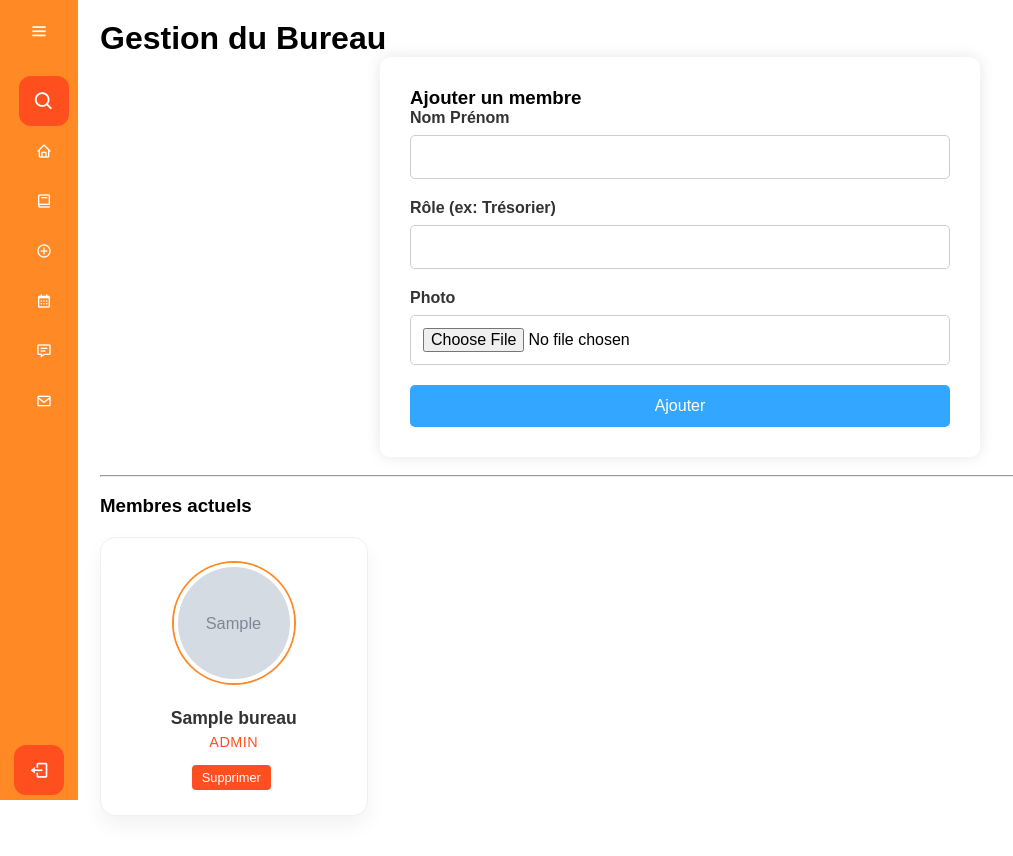
After one commit to Kocia7442s/AEPM_WEBSITE, a PHP site: page /gestion_bureau.php in a window 1280 px wide. The commit adds this page. Shown: the whole page, without its empty margins (0-1013 px from the left). Run offline with PHP 8.4, Linux system fonts and the light colour scheme; the visitor is signed in with stand-in values (Sample User, id 1); tables that the repository leaves empty or names only in its code hold one stand-in row (values such as "Sample post"); grey boxes marked "Sample" are stand-in pictures.

Commit message:
ajout onglet bureau + galerie photo

```diff
--- a/css/pages.css
+++ b/css/pages.css
@@ -122,3 +122,140 @@
 .validee { background-color: #FF6666; color: white; }
 .en_attente { background-color: #FFA500; color: white; }
 .free { background-color: #98FB98; }
+
+/* --- PAGE BUREAU (Team) --- */
+.team-grid {
+    display: grid;
+    grid-template-columns: repeat(auto-fill, minmax(220px, 1fr));
+    gap: 30px; /* Espace entre les cartes */
+    padding: 20px 0;
+    width: 100%;
+}
+
+.team-card {
+    background: white;
+    border-radius: 15px; /* Arrondi plus doux */
+    box-shadow: 0 10px 20px rgba(0,0,0,0.05); /* Ombre légère */
+    padding: 25px 15px;
+    text-align: center;
+    border: 1px solid #f0f0f0;
+    transition: transform 0.3s ease, box-shadow 0.3s ease;
+    display: flex;
+    flex-direction: column;
+    align-items: center;
+}
+
+.team-card:hover {
+    transform: translateY(-5px); /* La carte monte un peu */
+    box-shadow: 0 15px 30px rgba(0,0,0,0.1);
+    border-color: #ff8a25; /* Bordure orange au survol */
+}
+
+.team-card img {
+    width: 120px;
+    height: 120px;
+    border-radius: 50%; /* Image parfaitement ronde */
+    object-fit: cover; /* L'image remplit le cercle sans être déformée */
+    margin-bottom: 15px;
+    border: 4px solid #fff; /* Bordure blanche interne */
+    box-shadow: 0 0 0 2px #ff8a25; /* Cercle fin orange autour */
+}
+
+.team-card h3 {
+    margin: 10px 0 5px;
+    color: #333;
+    font-size: 1.1em;
+    font-weight: 600;
+}
+
+.team-card .role {
+    color: #ff4f1f;
+    font-weight: 500;
+    font-size: 0.9em;
+    margin-bottom: 15px;
+    text-transform: uppercase;
+    letter-spacing: 0.5px;
+}
+
+.team-card .btn-delete {
+    margin-top: auto; /* Pousse le bouton vers le bas si les cartes ont des tailles différentes */
+    font-size: 0.8em;
+    padding: 5px 10px;
+}
+
+/* --- GALERIE --- */
+
+/* Grille pour les albums (Dossiers) */
+.album-grid {
+    display: grid;
+    grid-template-columns: repeat(auto-fill, minmax(250px, 1fr));
+    gap: 20px;
+    margin-top: 20px;
+}
+
+.album-card {
+    background: #fff;
+    border: 1px solid #ddd;
+    border-radius: 8px;
+    padding: 20px;
+    text-align: center;
+    transition: transform 0.3s;
+    cursor: pointer;
+    text-decoration: none; /* Enlève le souligné du lien */
+    color: #333;
+    display: block;
+}
+.album-card:hover {
+    transform: translateY(-5px);
+    box-shadow: 0 5px 15px rgba(0,0,0,0.1);
+    border-color: #33A7FF;
+}
+.album-card i {
+    font-size: 50px;
+    color: #ff8a25; /* Couleur dossier */
+    margin-bottom: 10px;
+}
+
+/* Grille pour les photos à l'intérieur d'un album */
+.photo-grid {
+    display: grid;
+    grid-template-columns: repeat(auto-fill, minmax(200px, 1fr));
+    gap: 15px;
+    margin-top: 20px;
+}
+
+.photo-item {
+    position: relative;
+    height: 200px;
+    overflow: hidden;
+    border-radius: 8px;
+    box-shadow: 0 2px 5px rgba(0,0,0,0.1);
+}
+
+.photo-item img {
+    width: 100%;
+    height: 100%;
+    object-fit: cover;
+    transition: transform 0.5s ease;
+}
+
+.photo-item:hover img {
+    transform: scale(1.1); /* Zoom au survol */
+}
+
+/* Bouton supprimer photo (Admin) */
+.btn-del-photo {
+    position: absolute;
+    top: 5px;
+    right: 5px;
+    background: rgba(255, 0, 0, 0.7);
+    color: white;
+    border: none;
+    border-radius: 50%;
+    width: 30px;
+    height: 30px;
+    cursor: pointer;
+    display: flex;
+    align-items: center;
+    justify-content: center;
+}
--- /dev/null
+++ b/gestion_bureau.php
@@ -0,0 +1,110 @@
+<?php
+session_start();
+require 'db.php';
+
+// 1. SÉCURITÉ ADMIN
+if(!isset($_SESSION['user_id']) || $_SESSION['role'] !== 'admin'){
+    header('Location: bureau.php'); // Redirection vers la page publique si pas admin
+    exit();
+}
+
+$msg = "";
+
+// 2. AJOUT D'UN MEMBRE
+if(isset($_POST['ajouter'])){
+    if(!empty($_POST['nom']) && !empty($_POST['role'])){
+
+        $nom = htmlspecialchars($_POST['nom']);
+        $role = htmlspecialchars($_POST['role']);
+        $nomImage = "default_user.png"; // Image par défaut si pas de photo
+
+        // Upload Image
+        if(isset($_FILES['photo']) && $_FILES['photo']['error'] === 0){
+            if($_FILES['photo']['size'] <= 5000000){
+                $ext = pathinfo($_FILES['photo']['name'], PATHINFO_EXTENSION);
+                $autorises = ['jpg', 'jpeg', 'png', 'webp'];
+                if(in_array(strtolower($ext), $autorises)){
+                    $nomImage = uniqid() . '.' . $ext;
+                    move_uploaded_file($_FILES['photo']['tmp_name'], 'uploads/' . $nomImage);
+                }
+            }
+        }
+
+        $stmt = $mysqli->prepare("INSERT INTO bureau (nom, role, image) VALUES (?, ?, ?)");
+        $stmt->bind_param("sss", $nom, $role, $nomImage);
+        $stmt->execute();
+        $msg = "Membre ajouté !";
+    }
+}
+
+// 3. SUPPRESSION D'UN MEMBRE
+if(isset($_GET['supprimer'])){
+    $id = (int)$_GET['supprimer'];
+    // On supprime l'image avant
+    $req = $mysqli->query("SELECT image FROM bureau WHERE id = $id");
+    $data = $req->fetch_assoc();
+    if($data && $data['image'] != "default_user.png" && file_exists('uploads/'.$data['image'])){
+        unlink('uploads/'.$data['image']);
+    }
+
+    $mysqli->query("DELETE FROM bureau WHERE id = $id");
+    header('Location: gestion_bureau.php');
+    exit();
+}
+
+// 4. LISTE DES MEMBRES
+$membres = $mysqli->query("SELECT * FROM bureau");
+?>
+
+<?php include 'sidebar.php'; ?>
+
+<!DOCTYPE html>
+<html lang="fr">
+<head>
+    <meta charset="UTF-8">
+    <title>Gérer le Bureau</title>
+    <link rel="stylesheet" href="./css/sidebar.css">
+    <link rel="stylesheet" href="./css/pages.css">
+    <link href='https://unpkg.com/boxicons@2.1.1/css/boxicons.min.css' rel='stylesheet'>
+</head>
+<body>
+    <div class="main-content">
+        <h1>Gestion du Bureau</h1>
+
+        <div class="form-box">
+            <h3>Ajouter un membre</h3>
+            <?php if($msg) echo "<p class='success'>$msg</p>"; ?>
+
+            <form method="POST" enctype="multipart/form-data">
+                <div class="form-group">
+                    <label>Nom Prénom</label>
+                    <input type="text" name="nom" required>
+                </div>
+                <div class="form-group">
+                    <label>Rôle (ex: Trésorier)</label>
+                    <input type="text" name="role" required>
+                </div>
+                <div class="form-group">
+                    <label>Photo</label>
+                    <input type="file" name="photo">
+                </div>
+                <button type="submit" name="ajouter" class="btn-submit">Ajouter</button>
+            </form>
+        </div>
+
+        <br><hr><br>
+
+        <h3>Membres actuels</h3>
+        <div class="team-grid">
+            <?php while($m = $membres->fetch_assoc()): ?>
+                <div class="team-card">
+                    <img src="uploads/<?= htmlspecialchars($m['image'] ?: 'default_user.png'); ?>" alt="Photo">
+                    <h3><?= htmlspecialchars($m['nom']); ?></h3>
+                    <div class="role"><?= htmlspecialchars($m['role']); ?></div>
+                    <a href="?supprimer=<?= $m['id']; ?>" class="btn-action btn-delete" onclick="return confirm('Supprimer ?');">Supprimer</a>
+                </div>
+            <?php endwhile; ?>
+        </div>
+    </div>
+</body>
+</html>
```
Also changed, not shown: bureau.php (added, +65 -0 lines), logo/aepm.jpg (added).
